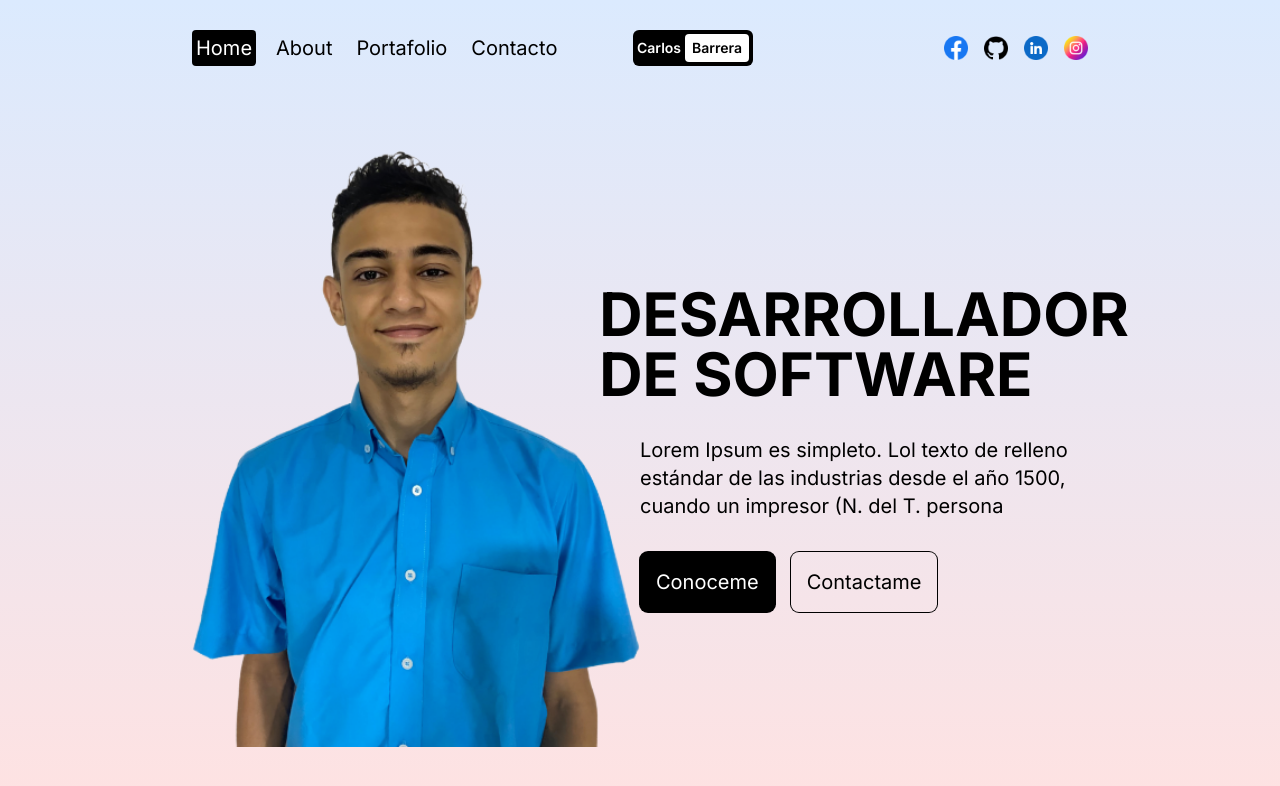
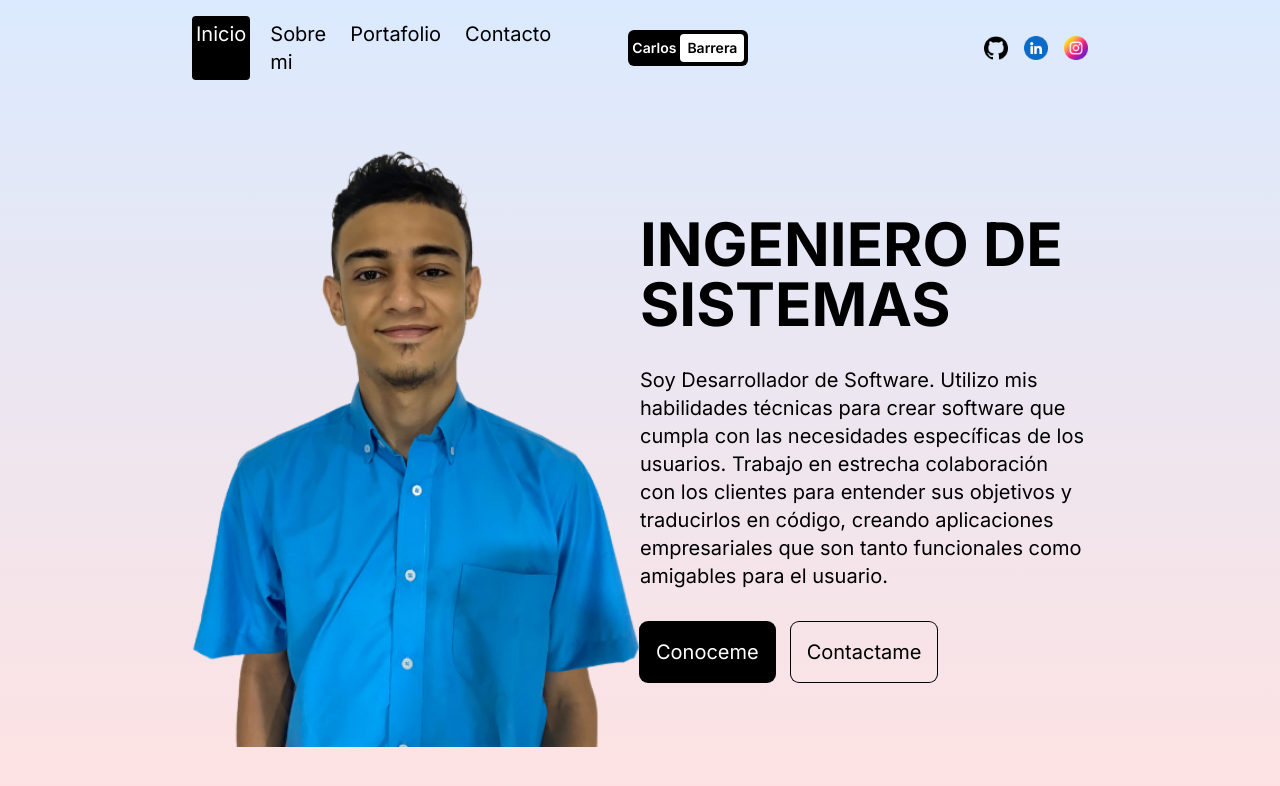
Before and after one commit to carlosbarreraacuna/PortafolioNext, a Next.js app: page / in a window 1280 px wide. Shown: the top 786 px of the page. Built offline with nearby package versions, Linux system fonts and the light colour scheme.

Commit message:
Ultimos cambios

```diff
--- a/src/app/page.js
+++ b/src/app/page.js
@@ -22,13 +22,13 @@ const Home = () => {
   {/* TEXT CONTAINER */ }
   <div className="flex flex-col items-center justify-center gap-8 lg:h-full lg:w-1/2 h-1/2">
     {/* TITULO */ }
-    <hi className="text-4xl font-bold text-black md:text-6xl">DESARROLLADOR DE SOFTWARE</hi>
+    <hi className="text-4xl font-bold text-black md:text-6xl">INGENIERO DE SISTEMAS</hi>
     {/* DESCRIPCION */ }
-    <p className="text-black md:text-xl">Lorem Ipsum es simpleto. Lol texto de relleno estándar de las industrias desde el año 1500, cuando un impresor (N. del T. persona</p>
+    <p className="text-black md:text-xl">Soy Desarrollador de Software. Utilizo mis habilidades técnicas para crear software que cumpla con las necesidades específicas de los usuarios. Trabajo en estrecha colaboración con los clientes para entender sus objetivos y traducirlos en código, creando aplicaciones empresariales que son tanto funcionales como amigables para el usuario.</p>
      {/* BOTONES */ }
     <div className="flex w-full gap-4">
-      <button className="p-4 text-white bg-black rounded-lg ring-1 ring-black">Conoceme</button>
-      <button className="p-4 text-black rounded-lg ring-1 ring-black">Contactame</button>
+      <a href="/Biografia" className="p-4 text-white bg-black rounded-lg ring-1 ring-black">Conoceme</a>
+      <a href="/contacto" className="p-4 text-black rounded-lg ring-1 ring-black">Contactame</a>
     </div>
   </div>
   </div>
--- a/src/app/portafolio/page.jsx
+++ b/src/app/portafolio/page.jsx
@@ -83,14 +83,14 @@ const PortfolioPage = () => {
           </motion.div>
         </div>
       </div>
-      <div className="flex flex-col items-center justify-center w-screen h-screen gap-16 text-center">
-        <h1 className="text-8xl">¿Tienes un proyecto?</h1>
+      <div className="flex flex-col items-center justify-center w-screen h-screen gap-16 text-center bg-white">
+        <h1 className="text-black text-8xl">¿Tienes un proyecto?</h1>
         <div className="relative">
           <motion.svg
             animate={{ rotate: 360 }}
             transition={{ duration: 8, ease: "linear", repeat: Infinity }}
             viewBox="0 0 300 300"
-            className="w-64 h-64 md:w-[500px] md:h-[500px] "
+            className="w-64 h-64 md:w-[500px] md:h-[500px] text-black"
           >
             <defs>
               <path
@@ -99,13 +99,13 @@ const PortfolioPage = () => {
               />
             </defs>
             <text fill="#000">
-              <textPath xlinkHref="#circlePath" className="text-xl">
-                Front-end Developer
+              <textPath xlinkHref="#circlePath" className="text-xl text-black">
+                Desarrollador  Front-End  &  Back-End
               </textPath>
             </text>
           </motion.svg>
           <Link
-            href="/contact"
+            href="/contacto"
             className="absolute top-0 bottom-0 left-0 right-0 flex items-center justify-center w-16 h-16 m-auto text-white bg-black rounded-full md:w-28 md:h-28"
           >
             Contactame
--- a/src/componentes/navbar.jsx
+++ b/src/componentes/navbar.jsx
@@ -8,10 +8,10 @@ import {motion} from "framer-motion";
 
 {/* LINKS PARA ACCEDER A LOS DIFERENTES APARTADOS DE LA LISTA DEL MENU */ }
 const links = [
-  { url: "/", title: "Home" },
-  { url: "/about", title: "About" },
+  { url: "/", title: "Inicio" },
+  { url: "/Biografia", title: "Sobre mi" },
   { url: "/portafolio", title: "Portafolio" },
-  { url: "/contact", title: "Contacto" },
+  { url: "/contacto", title: "Contacto" },
 ];
 
 const Navbar = () => {
@@ -98,16 +98,13 @@ const Navbar = () => {
       </div>
        {/* LINKS ICONOS */}
       <div className="justify-end hidden w-1/3 gap-4 just md:flex">
-        <Link href="#">
-        <Image src="/facebook.png" alt="" width={24} height={24}/>
-        </Link>
         <Link href="https://github.com/carlosbarreraacuna">
         <Image src="/github.png" alt="" width={24} height={24}/>
         </Link>
-        <Link href="#">
+        <Link href="https://www.linkedin.com/in/carlosbarrera2/">
         <Image src="/linkedin.png" alt="" width={24} height={24}/>
         </Link>
-        <Link href="#">
+        <Link href="https://www.instagram.com/karliii05/">
         <Image src="/instagram.png" alt="" width={24} height={24}/>
         </Link>
 
```
Also changed, not shown: src/app/Biografia/page.jsx (renamed from src/app/about/page.jsx), src/app/contacto/page.jsx (renamed from src/app/contact/page.jsx).
